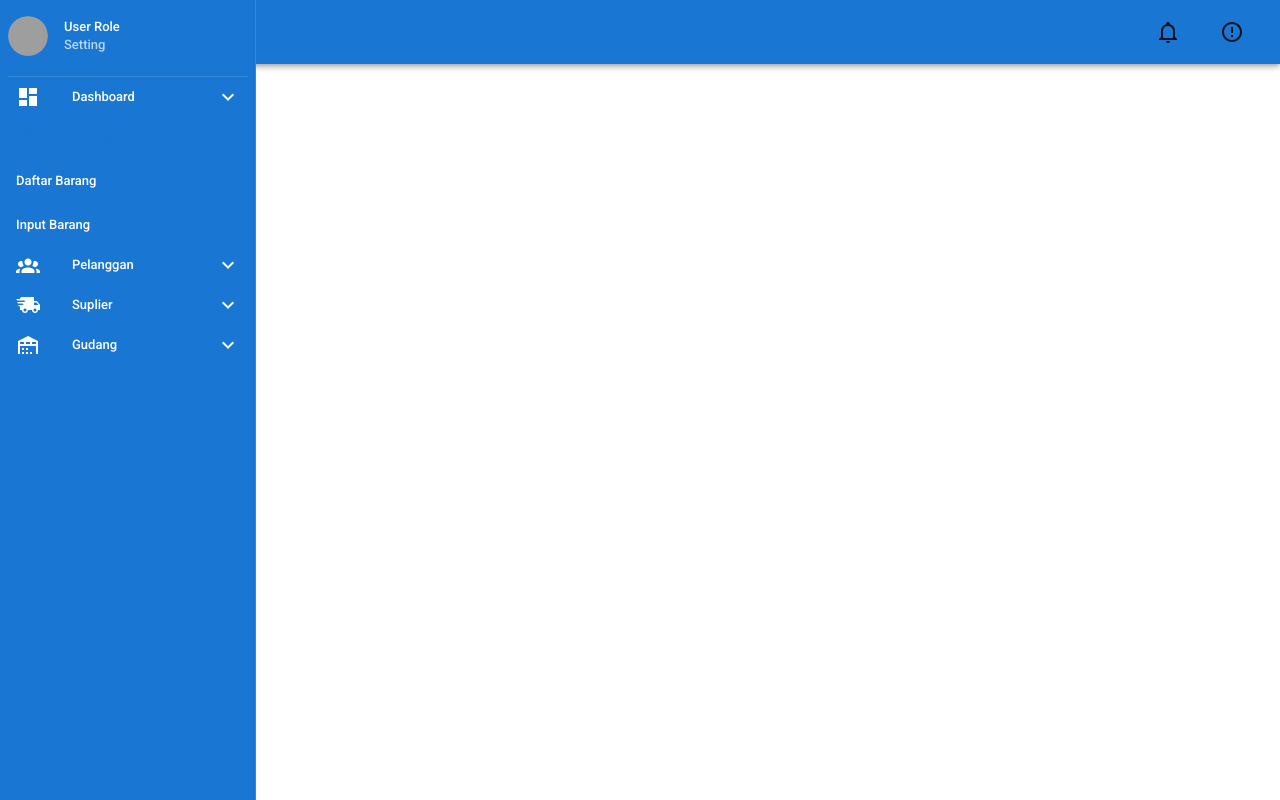
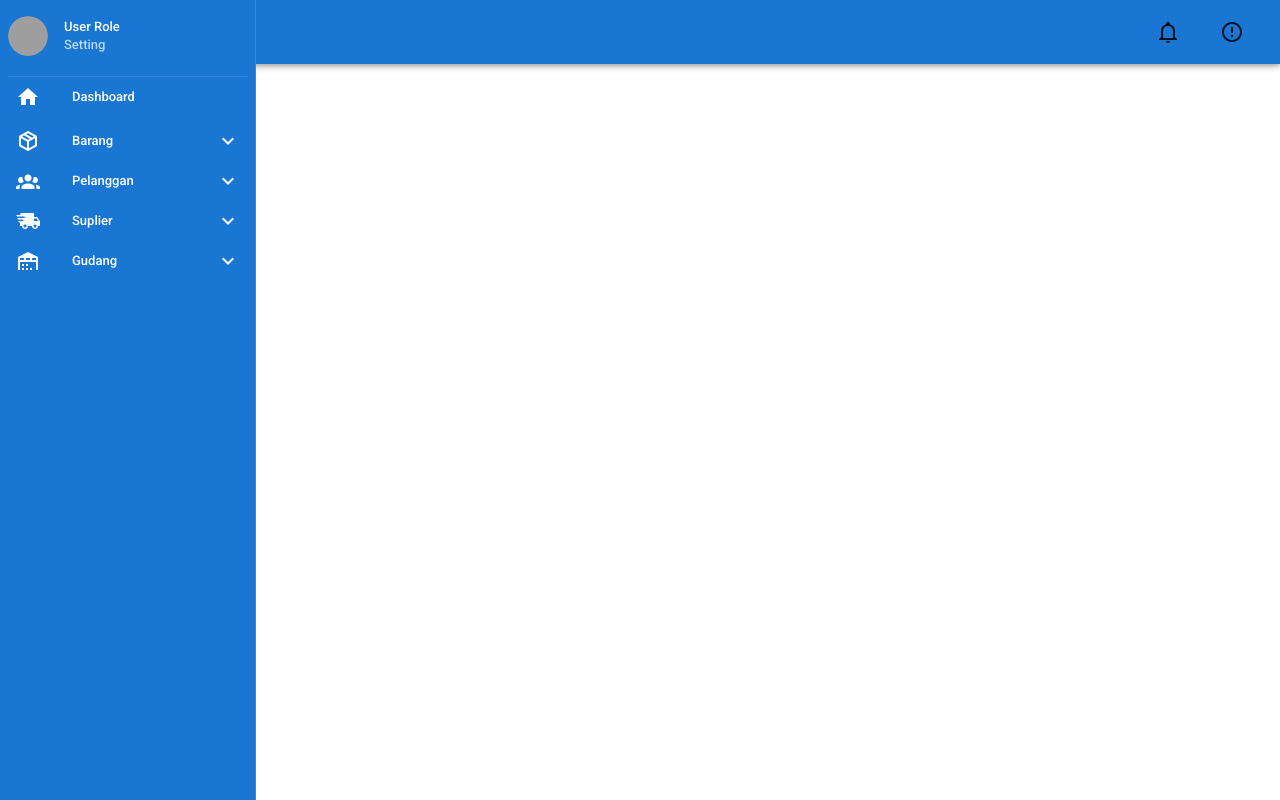
Before and after one commit to reskuy/Project-TA, a Vue app: page / in a window 1280 px wide. Built offline with nearby package versions, Linux system fonts and the light colour scheme; grey boxes are pictures that could not be loaded.

Commit message:
Add files via upload

```diff
--- a/src/views/Appbar.vue
+++ b/src/views/Appbar.vue
@@ -2,7 +2,7 @@
 <v-app-bar
       app
       color="primary"
-      absolute
+      fixed
     >
       <div class="d-flex align-center">
         <p>Hi</p>
--- a/src/views/Navdrawer.vue
+++ b/src/views/Navdrawer.vue
@@ -6,8 +6,9 @@
         expandOnHover
         miniVariant
         permanent
-        absolute
+        fixed
         dark
+        height="100%"
       >
         <v-list
           dense
@@ -26,12 +27,19 @@
           </v-list-item>
 
           <v-divider></v-divider>
+           <v-list-item link to="/Home">
+        <v-list-item-icon>
+          <v-icon>mdi-home</v-icon>
+        </v-list-item-icon>
 
+        <v-list-item-title>Dashboard</v-list-item-title>
+      </v-list-item>
          <v-list-group
         v-for="item in items"
         :key="item.title"
         v-model="item.active"
         :prepend-icon="item.icon"
+        :color="active ? 'primary' : ''"
       >
         <template v-slot:activator>
           <v-list-item-content>
@@ -42,9 +50,14 @@
         <v-list-item
           v-for="subItem in item.items"
           :key="subItem.title"
+          link
+          :to="subItem.link"
         >
           <v-list-item-content>
+          <v-list-item-icon>
+          <v-icon>{{subItem.icon}}</v-icon>
             <v-list-item-title v-text="subItem.title"></v-list-item-title>
+            </v-list-item-icon>
           </v-list-item-content>
         </v-list-item>
       </v-list-group>
@@ -59,40 +72,35 @@
         drawer: true,
         items: [
           {
-            icon: 'mdi-view-dashboard',
-            title: 'Dashboard',
-          },
-          {
             icon: 'mdi-package-variant-closed',
             title: 'Barang',
-            active: true,
             items: [
-              { title: 'Daftar Barang' },
-              { title: 'Input Barang' },
+              { icon: 'mdi-view-list',title: 'Daftar Barang', link: '/Barang' },
+              { icon: 'mdi-plus-box', title: 'Input Barang', link: '/InputBarang'},
             ],
           },
           {
             icon: 'mdi-account-group',
             title: 'Pelanggan',
             items: [
-              { title: 'Daftar Pelanggan' },
-              { title: 'Pelanggan' },
+              { icon: 'mdi-view-list', title: 'Daftar Pelanggan', link: '/Pelanggan' },
+              { icon: 'mdi-plus-box', title: 'Pelanggan', link: '/InputPelanggan' },
             ],
           },
           {
             icon: 'mdi-truck-fast',
             title: 'Suplier',
             items: [
-              { title: 'Daftar Suplier' },
-              { title: 'Suplier' },
+              { icon: 'mdi-view-list', title: 'Daftar Suplier', link: '/Suplier' },
+              { icon: 'mdi-plus-box', title: 'Suplier', link: '/InputSuplier' },
             ],
           },
           {
             icon: 'mdi-warehouse',
             title: 'Gudang',
             items: [
-              { title: 'Daftar Gudang' },
-              { title: 'Gudang' },
+              { icon: 'mdi-view-list', title: 'Daftar Gudang', link: '/Gudang' },
+              { icon: 'mdi-plus-box', title: 'Gudang', link: '/InputGudang' },
             ],
           },
         ],
```
